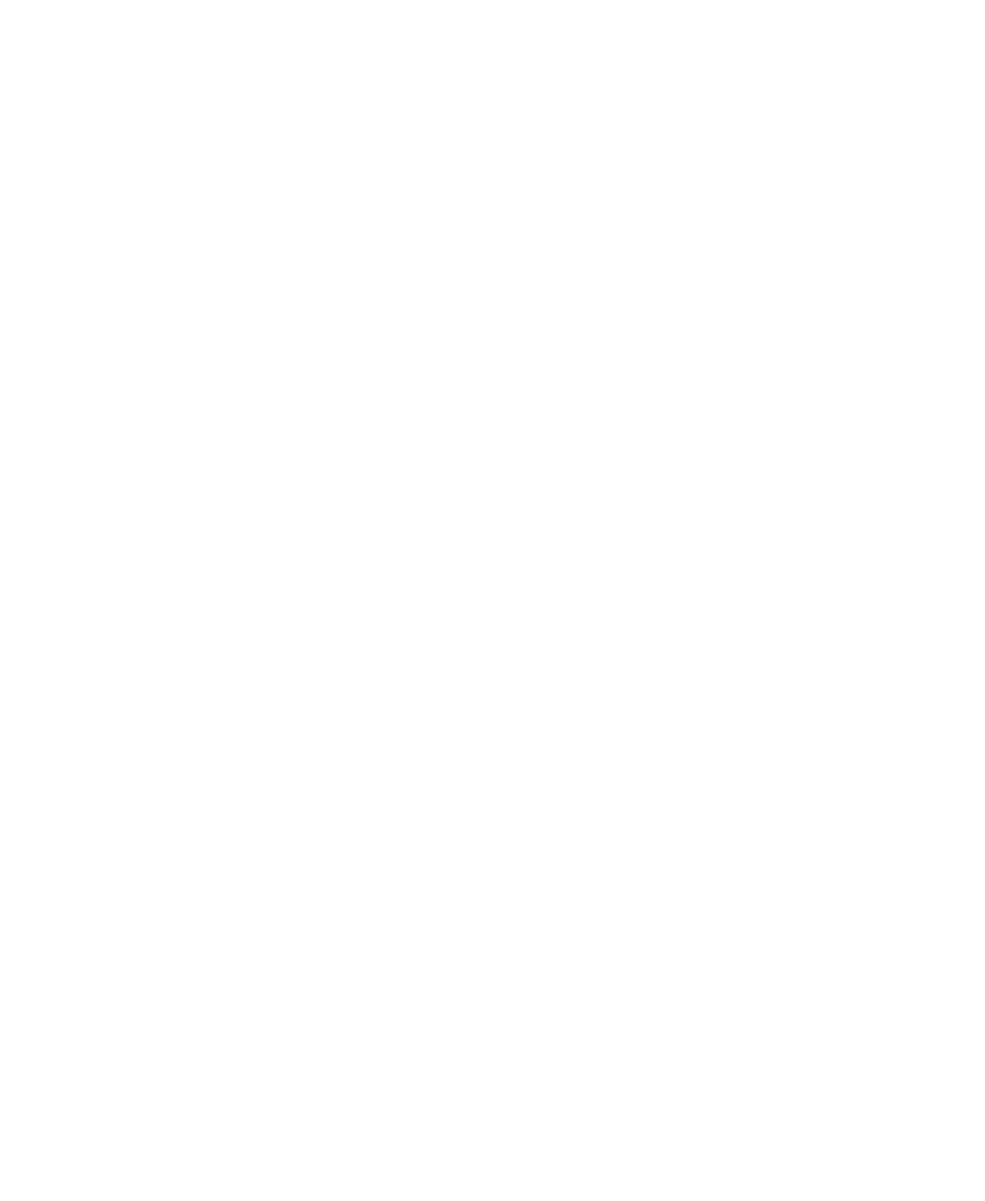
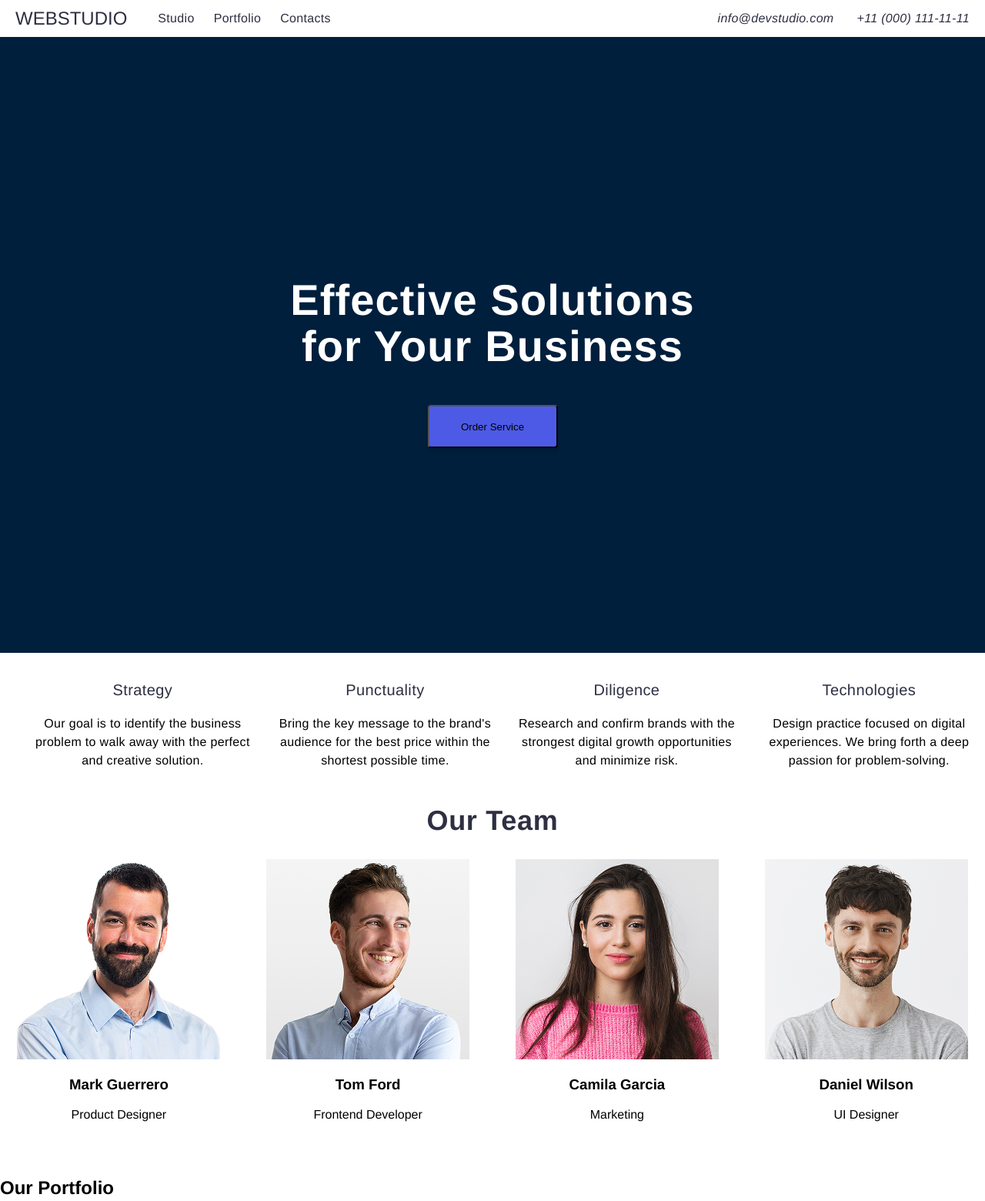
Before and after one commit to Karasik953/project-hw2, a plain HTML site: page index.html in a window 1280 px wide. Shown: the top 1560 px of the page at 77% size. Before the commit the page ends 800 px from the top, so only its background shows below. Drawn offline with Linux system fonts and the light colour scheme.

Commit message:
Initial commit

```diff
--- /dev/null
+++ b/css/main.css
@@ -0,0 +1,203 @@
+body {
+    font-family: 'Franklin Gothic Medium', 'Arial Narrow', Arial, sans-serif;
+    margin: 0;
+    /* Убираем стандартные отступы */
+}
+
+header {
+    display: flex;
+    justify-content: space-between;
+    /* Распределяет элементы по ширине */
+    align-items: center;
+    /* Выравнивание по вертикали */
+    padding: 10px 20px;
+    /* Добавление отступов, можно настроить по желанию */
+    background-color: #fff;
+    /* Добавление фона, чтобы элементы были видны */
+}
+
+.logo {
+    text-decoration: none;
+    text-transform: uppercase;
+    font-size: 24px;
+    /* Размер логотипа */
+    color: #2e2f42;
+    /* Цвет текста */
+}
+
+.style {
+    list-style-type: none;
+    display: flex;
+    gap: 25px;
+    /* Расстояние между элементами навигации */
+    margin: 0;
+    /* Убираем отступы у списка */
+}
+
+nav {
+    display: flex;
+    align-items: center;
+    /* Центрируем элементы навигации по вертикали */
+}
+
+.navigation {
+    text-decoration: none;
+    font-family: var(--font-family);
+    font-weight: 500;
+    font-size: 16px;
+    line-height: 150%;
+    letter-spacing: 0.02em;
+    color: #2e2f42;
+}
+
+.address {
+    display: flex;
+    list-style-type: none;
+    gap: 30px;
+    /* Расстояние между адресами */
+    margin: 0;
+    /* Убираем отступы у списка */
+}
+
+.adressa {
+    font-family: var(--font-family);
+    font-weight: 500;
+    font-size: 16px;
+    line-height: 150%;
+    letter-spacing: 0.02em;
+    color: #2e2f42;
+    text-decoration: none;
+}
+
+/* стилі для main*/
+h1 {
+    font-family: var(--font-family);
+    font-weight: 700;
+    font-size: 56px;
+    line-height: 107%;
+    letter-spacing: 0.02em;
+    text-align: center;
+    color: #fff;
+}
+
+.back {
+    display: flex;
+    flex-direction: column;
+    /* Элементы будут располагаться вертикально */
+    justify-content: center;
+    /* Выравнивание по вертикали */
+    align-items: center;
+    /* Выравнивание по горизонтали */
+    height: 100vh;
+    /* Чтобы секция занимала всю высоту экрана */
+    width: 100%;
+    /* Ширина на 100% от доступного пространства */
+    background-color: #001f3d;
+    /* Фон */
+}
+
+.button {
+    border-radius: 4px;
+    padding: 16px 32px;
+    width: 169px;
+    height: 56px;
+    box-shadow: 0 4px 4px 0 rgba(0, 0, 0, 0.15);
+    background: #4d5ae5;
+}
+
+.ul2 {
+    list-style-type: none;
+    display: flex;
+    gap: 20px;
+}
+
+.ul2 li h3 {
+    font-family: var(--font-family);
+    font-weight: 500;
+    font-size: 20px;
+    line-height: 120%;
+    letter-spacing: 0.02em;
+    color: #2e2f42;
+}
+
+.ul2 li p {
+    font-family: var(--font-family);
+    font-weight: 400;
+    font-size: 16px;
+    line-height: 150%;
+    letter-spacing: 0.02em;
+    color: var(--slate);
+}
+
+
+
+.our {
+    text-align: center;
+    font-family: var(--font-family);
+    font-weight: 700;
+    font-size: 36px;
+    line-height: 111%;
+    letter-spacing: 0.02em;
+    text-align: center;
+    color: #2e2f42;
+}
+
+.ul3 {
+    list-style-type: none;
+    display: flex;
+    gap: 15px;
+    justify-content: space-between;
+    /* Для рівномірного розподілу елементів */
+    width: 100%;
+    /* Заповнює весь доступний простір */
+    padding: 0;
+    /* Прибирає відступи */
+}
+
+.ul3 li {
+    flex: 1;
+    /* Кожен елемент займає рівну частину екрану */
+    text-align: center;
+    /* Вирівнює текст по центру */
+}
+
+.ul3 img {
+    width: 100%;
+    /* Зображення розтягується на всю ширину елемента */
+    max-width: 264px;
+    /* Обмежує максимальну ширину зображення */
+    height: auto;
+    /* Пропорційно змінює висоту зображення */
+}
+
+section.serr {
+    width: 100%;
+    /* Забезпечує, що секція буде займати всю ширину екрану */
+    padding: 20px 0;
+    /* Додає вертикальні відступи */
+}
+
+ul.our,
+ul.our1 {
+    display: flex;
+    justify-content: space-between;
+    /* Розподіляє елементи рівномірно */
+    padding: 0;
+    margin: 0;
+    width: 100%;
+    /* Заповнює всю ширину контейнера */
+}
+
+ul li {
+    text-align: center;
+    /* Вирівнює зображення по центру */
+}
+
+ul li img {
+    width: 100%;
+    /* Зображення займає всю ширину елемента */
+    max-width: 264px;
+    /* Обмежує максимальну ширину зображення */
+    height: auto;
+    /* Пропорційно змінює висоту зображення */
+}
--- a/index.html
+++ b/index.html
@@ -1,11 +1,122 @@
 <!DOCTYPE html>
 <html lang="en">
+
 <head>
     <meta charset="UTF-8">
     <meta name="viewport" content="width=device-width, initial-scale=1.0">
-    <title>Document</title>
+    <title>1000-7</title>
+    <link rel="stylesheet" href="css/main.css">
 </head>
+
 <body>
+    <header>
+        <nav class="nav">
+            <a href="./index.html" class="logo">WebStudio</a>
+            <ul class="style">
+                <li class="li"><a href="#" class="navigation">Studio</a></li>
+                <li class="li"><a href="#" class="navigation">Portfolio</a></li>
+                <li class="li"><a href="#" class="navigation">Contacts</a></li>
+            </ul>
+        </nav>
+        <address class="address">
+            <ul class="address">
+                <li><a class="adressa" href="mailto:info@devstudio.com">info@devstudio.com</a></li>
+                <li><a class="adressa" href="tel:+110001111111">+11 (000) 111-11-11</a></li>
+            </ul>
+        </address>
+    </header>
 
+    <main>
+        <section class="back">
+            <h1>Effective Solutions <br> for Your Business</h1>
+            <button type="button" class="button">Order Service</button>
+        </section>
+        <section class="section2">
+            <ul class="ul2">
+                <li>
+                    <h3>Strategy</h3>
+                    <p class="flack">
+                        Our goal is to identify the business problem to walk away with the perfect and creative
+                        solution.
+                    </p>
+                </li>
+                <li>
+                    <h3>Punctuality</h3>
+                    <p>
+                        Bring the key message to the brand's audience for the best price within the shortest possible
+                        time.
+                    </p>
+                </li>
+                <li>
+                    <h3>Diligence</h3>
+                    <p>
+                        Research and confirm brands with the strongest digital growth opportunities and minimize risk.
+                    </p>
+                </li>
+                <li>
+                    <h3>Technologies</h3>
+                    <p>
+                        Design practice focused on digital experiences. We bring forth a deep passion for
+                        problem-solving.
+                    </p>
+                </li>
+            </ul>
+        </section>
+        <section>
+            <h2 class="our">Our Team</h2>
+            <ul class="ul3">
+                <li>
+                    <img src="./images/Mark.jpg" alt="Mark" width="264" />
+                    <h3>Mark Guerrero</h3>
+                    <p>Product Designer</p>
+                </li>
+                <li>
+                    <img src="./images/img.jpg" alt="Tom" width="264" />
+                    <h3>Tom Ford</h3>
+                    <p>Frontend Developer</p>
+                </li>
+                <li>
+                    <img src="./images/img%20(1).jpg" alt="Camila" width="264">
+                    <h3>Camila Garcia</h3>
+                    <p>Marketing</p>
+                </li>
+                <li>
+                    <img src="./images/img%20(2).jpg" alt="Daniel" width="264">
+                    <h3>Daniel Wilson</h3>
+                    <p>UI Designer</p>
+                </li>
+            </ul>
+        </section>
+        <section class="serr">
+            <h2>Our Portfolio</h2>
+            <ul class="our">
+                <li>
+                    <img src="./Images/card.jpg" alt="card" width="264">
+                </li>
+                <li>
+                    <img src="./Images/phone1.jpg"  alt="phone" width="264">
+                </li>
+                <li>
+                    <img src="./Images/comp.jpg" alt="comp" width="264">
+                </li>
+            </ul>
+            <ul class="our1">
+                <li>
+                    <img src="./Images/car.jpg" alt="car" width="264">
+                </li>
+                <li>
+                    <img src="./Images/phone2.jpg" alt="phone2" width="264">
+                </li>
+                <li>
+                    <img src="./Images/fun.jpg" alt="fun" width="264">
+                </li>
+            </ul>
+        </section>
+    </main>
+    <footer>
+        <a href="./index.html">WebStudio</a>
+        <p>Increase the flow of customers and sales for your business with digital marketing & growth solutions.</p>
+    </footer>
 </body>
+
 </html>
```
Also changed, not shown: Images/Mark.jpg (added), Images/car.jpg (added), Images/card.jpg (added), Images/comp.jpg (added), Images/fun.jpg (added), Images/img (1).jpg (added), Images/img (2).jpg (added), Images/img.jpg (added), Images/phone1.jpg (added), Images/phone2.jpg (added).
